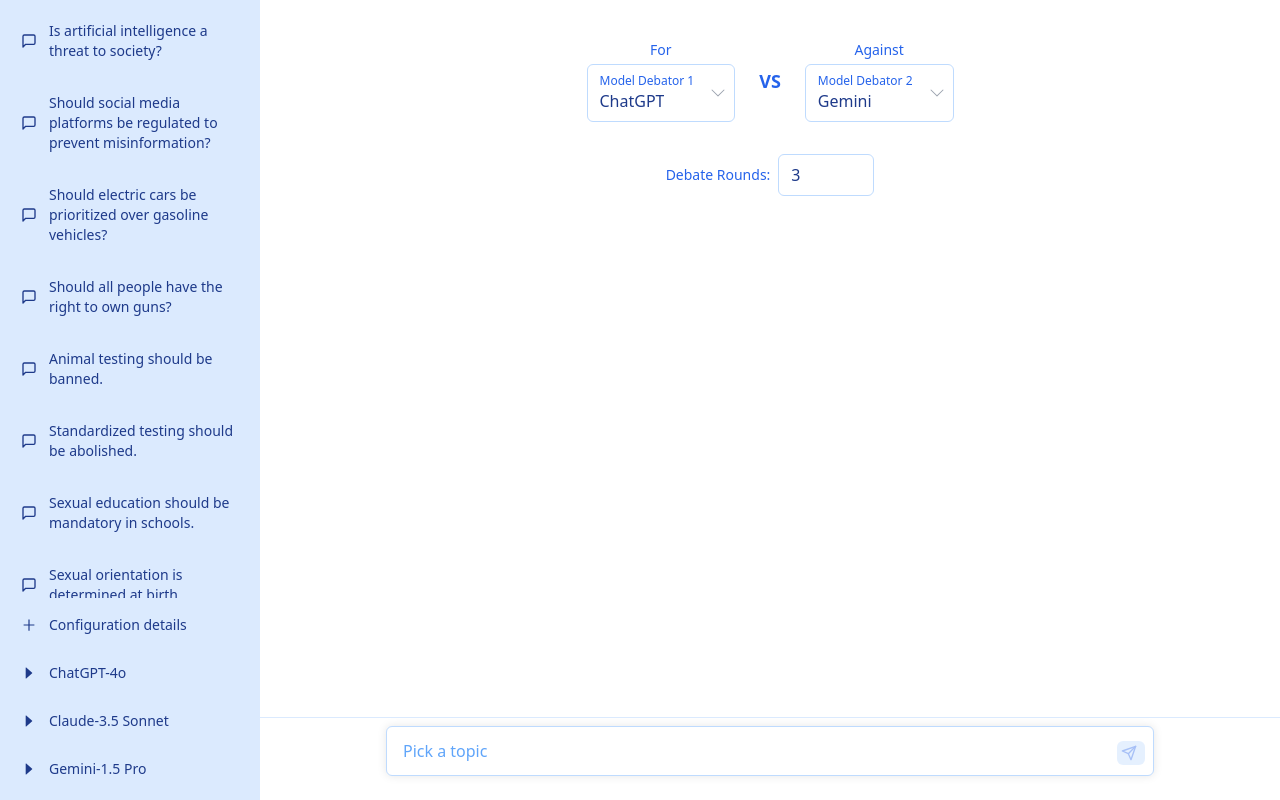
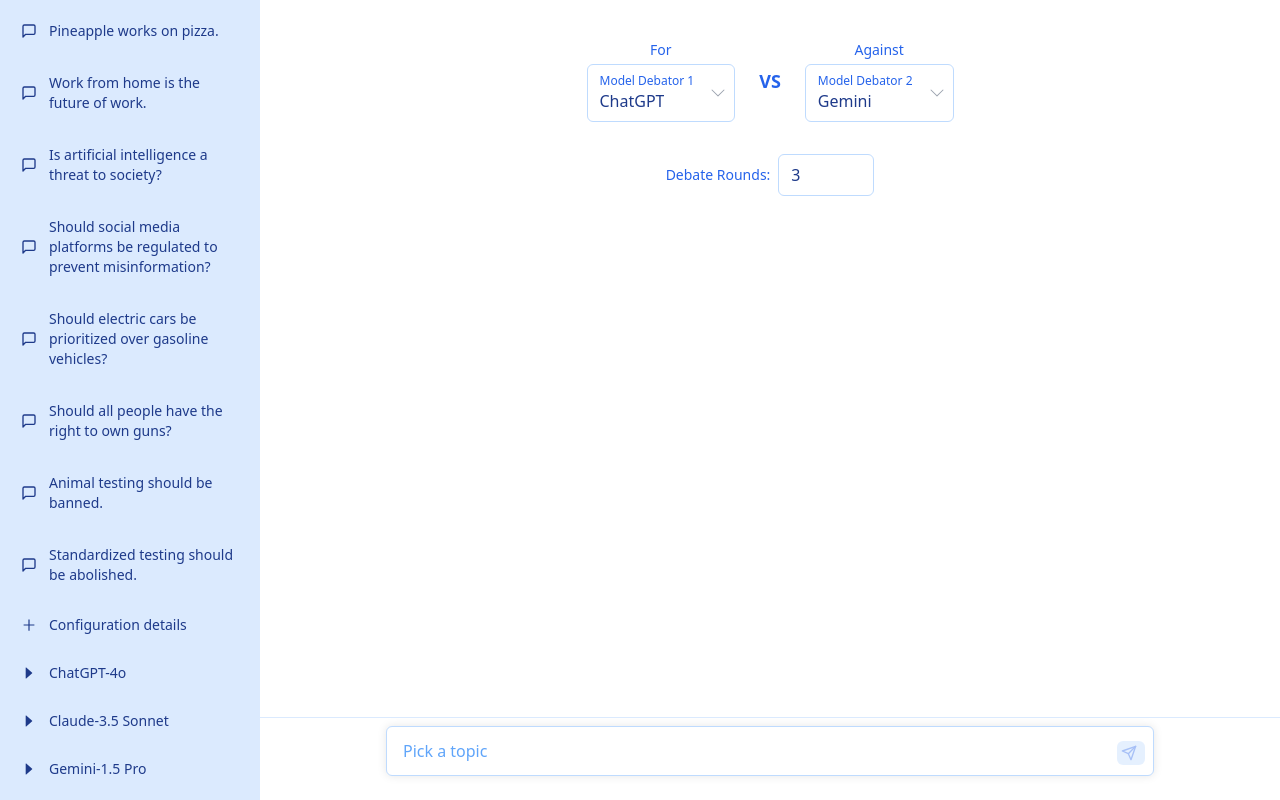
Before and after one commit to knevagi/AIDebateArena, a Next.js app in the folder client/: page / in a window 1280 px wide. Built offline with nearby package versions, Linux system fonts and the light colour scheme.

Commit message:
changed debate topics

```diff
--- a/client/src/components/Sidebar.tsx
+++ b/client/src/components/Sidebar.tsx
@@ -11,14 +11,14 @@
 
 const Sidebar: React.FC<SidebarProps> = ({ onTopicSelect }) => {
   const [topics] = useState([
+    "Pineapple works on pizza.",
+    "Work from home is the future of work.",
     "Is artificial intelligence a threat to society?",
     "Should social media platforms be regulated to prevent misinformation?",
     "Should electric cars be prioritized over gasoline vehicles?",
     "Should all people have the right to own guns?",
     "Animal testing should be banned.",
     "Standardized testing should be abolished.",
-    "Sexual education should be mandatory in schools.",
-    "Sexual orientation is determined at birth.",
     "Are we living in a simulation, and what is the nature of reality?",
     "If God is all-powerful and all-good, why does evil exist?"
   ]);
```
